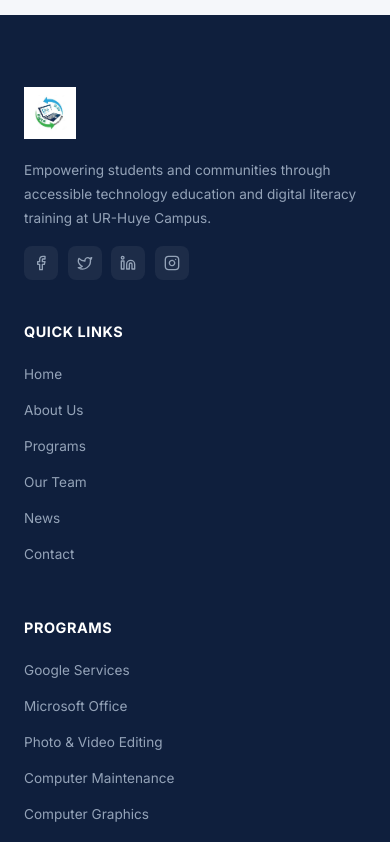
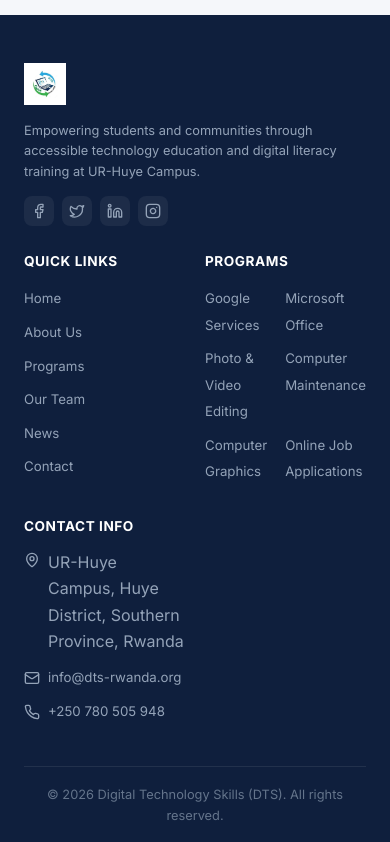
Before and after one commit to adolphenayituriki/DTS-Digital-Technology-Skills, a React (Vite) app in the folder client/: page / in a window 390 px wide. Shown: the part 3800-4642 px from the top of the page. Built offline with nearby package versions, Linux system fonts and the light colour scheme; no server answers.

Commit message:
Fix mobile menu visibility and compact footer layout

```diff
--- a/client/src/components/Footer.jsx
+++ b/client/src/components/Footer.jsx
@@ -35,7 +35,7 @@ export default function Footer() {
 
           <div>
             <h4>Programs</h4>
-            <ul>
+            <ul className="footer-links-2">
               <li><Link to="/programs">Google Services</Link></li>
               <li><Link to="/programs">Microsoft Office</Link></li>
               <li><Link to="/programs">Photo & Video Editing</Link></li>
--- a/client/src/styles/global.css
+++ b/client/src/styles/global.css
@@ -44,7 +44,7 @@ input, textarea, select { font-family: inherit; }
 /* ── Navbar ── */
 .navbar {
   position: sticky; top: 0; z-index: 100;
-  --nav-top: 125px;
+  --nav-top: 100%;
   background: rgba(255,255,255,0.92);
   backdrop-filter: blur(12px);
   -webkit-backdrop-filter: blur(12px);
@@ -183,7 +183,8 @@ input, textarea, select { font-family: inherit; }
   .btn.navbar-cta-desktop { padding: 0.5rem 1rem; font-size: 0.85rem; border-radius: 999px; }
   .hamburger { display: flex; }
   .navbar-links {
-    position: fixed; top: var(--nav-top, 125px); left: 0; right: 0; bottom: 0;
+    position: fixed; top: var(--nav-top, 100%); left: 0; right: 0;
+    height: calc(100vh - var(--nav-top, 100%));
     flex-direction: column; background: var(--surface); padding: 1.25rem;
     gap: 0.35rem; overflow-y: auto; align-items: stretch;
     transform: translateX(-100%); transition: transform 0.32s ease;
@@ -417,17 +418,20 @@ input, textarea, select { font-family: inherit; }
 }
 
 /* ── Footer ── */
-.footer { background: #0f1f3d; color: #94a3b8; padding: 4.5rem 0 0; }
-.footer-grid { display: grid; grid-template-columns: 1.4fr 1fr 1fr 1fr; gap: 2.5rem; margin-bottom: 3.5rem; }
-.footer h4 { color: #fff; font-size: 0.9rem; font-weight: 700; margin-bottom: 1rem; text-transform: uppercase; letter-spacing: 0.04em; }
-.footer p { font-size: 0.85rem; line-height: 1.75; }
-.footer a { color: #94a3b8; transition: color var(--transition); font-size: 0.85rem; }
+.footer { background: #0f1f3d; color: #94a3b8; padding: 3rem 0 0; }
+.footer-grid { display: grid; grid-template-columns: 1.5fr 1fr 1.2fr 1.2fr; gap: 2rem; margin-bottom: 2.25rem; }
+.footer-logo { height: 42px; margin-bottom: 1rem; }
+.footer h4 { color: #fff; font-size: 0.85rem; font-weight: 700; margin-bottom: 0.75rem; text-transform: uppercase; letter-spacing: 0.04em; }
+.footer p { font-size: 0.8rem; line-height: 1.6; }
+.footer a { color: #94a3b8; transition: color var(--transition); font-size: 0.83rem; }
 .footer a:hover { color: #fff; }
-.footer ul li { margin-bottom: 0.6rem; }
-.footer-bottom { border-top: 1px solid rgba(255,255,255,0.08); padding: 1.5rem 0; text-align: center; font-size: 0.8rem; color: #64748b; }
-.footer-social { display: flex; gap: 0.6rem; margin-top: 1rem; }
+.footer ul li { margin-bottom: 0.45rem; }
+.footer-grid ul { margin: 0; }
+.footer-links-2 { display: grid; grid-template-columns: 1fr 1fr; column-gap: 1.25rem; }
+.footer-bottom { border-top: 1px solid rgba(255,255,255,0.08); padding: 1.15rem 0; text-align: center; font-size: 0.8rem; color: #64748b; }
+.footer-social { display: flex; gap: 0.5rem; margin-top: 0.85rem; }
 .footer-social a {
-  width: 34px; height: 34px; border-radius: 8px;
+  width: 30px; height: 30px; border-radius: 8px;
   background: rgba(255,255,255,0.06);
   display: flex; align-items: center; justify-content: center;
   transition: background var(--transition);
@@ -435,7 +439,11 @@ input, textarea, select { font-family: inherit; }
 .footer-social a:hover { background: var(--primary); }
 .footer-social a svg { width: 16px; height: 16px; }
 
-@media (max-width: 768px) { .footer-grid { grid-template-columns: 1fr; } }
+@media (max-width: 768px) {
+  .footer-grid { grid-template-columns: 1fr 1fr; gap: 1.5rem 1.25rem; }
+  .footer-grid > div:first-child { grid-column: 1 / -1; }
+  .footer-links-2 { column-gap: 1rem; }
+}
 
 /* ── Page Header ── */
 .page-header {
```
